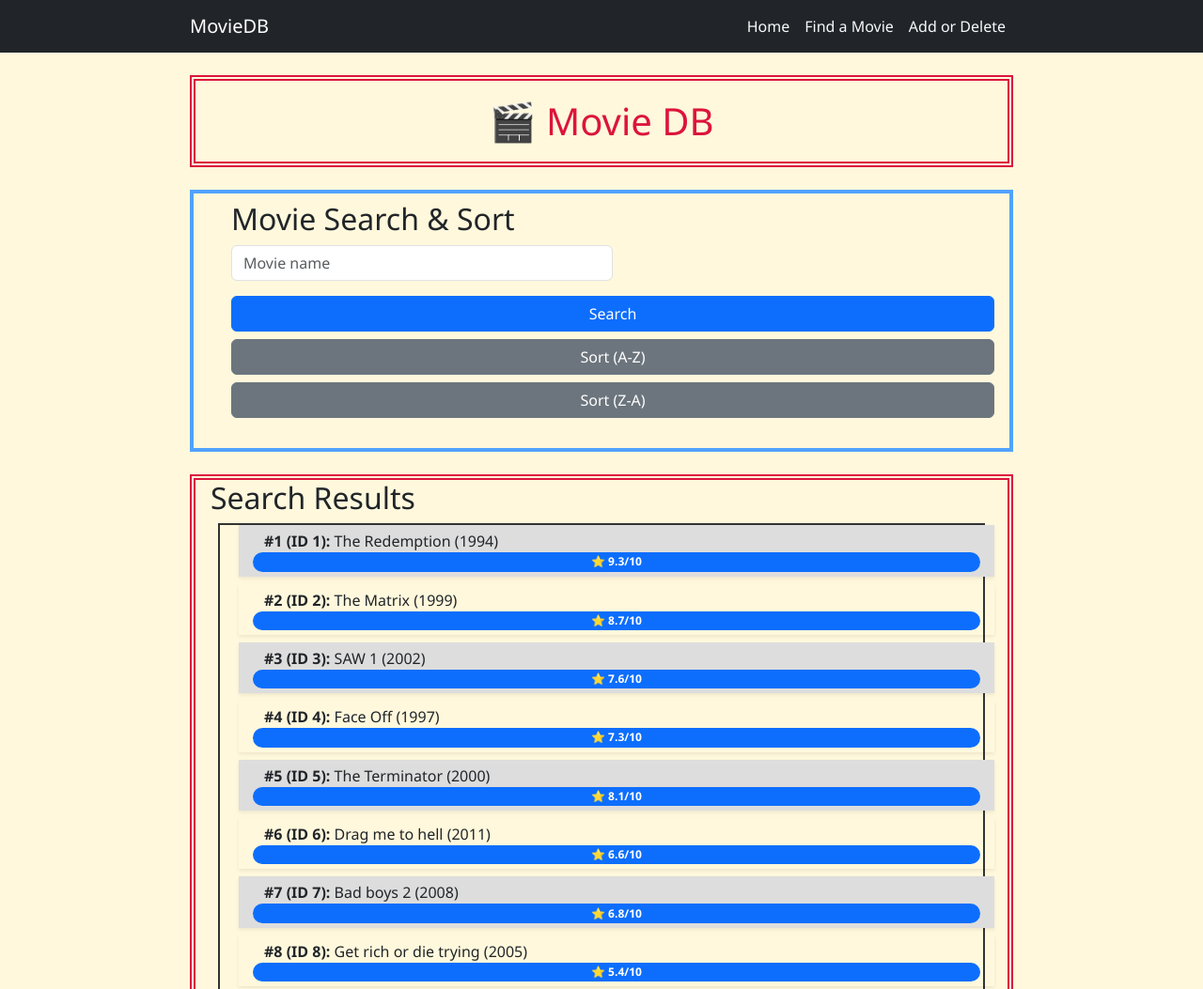
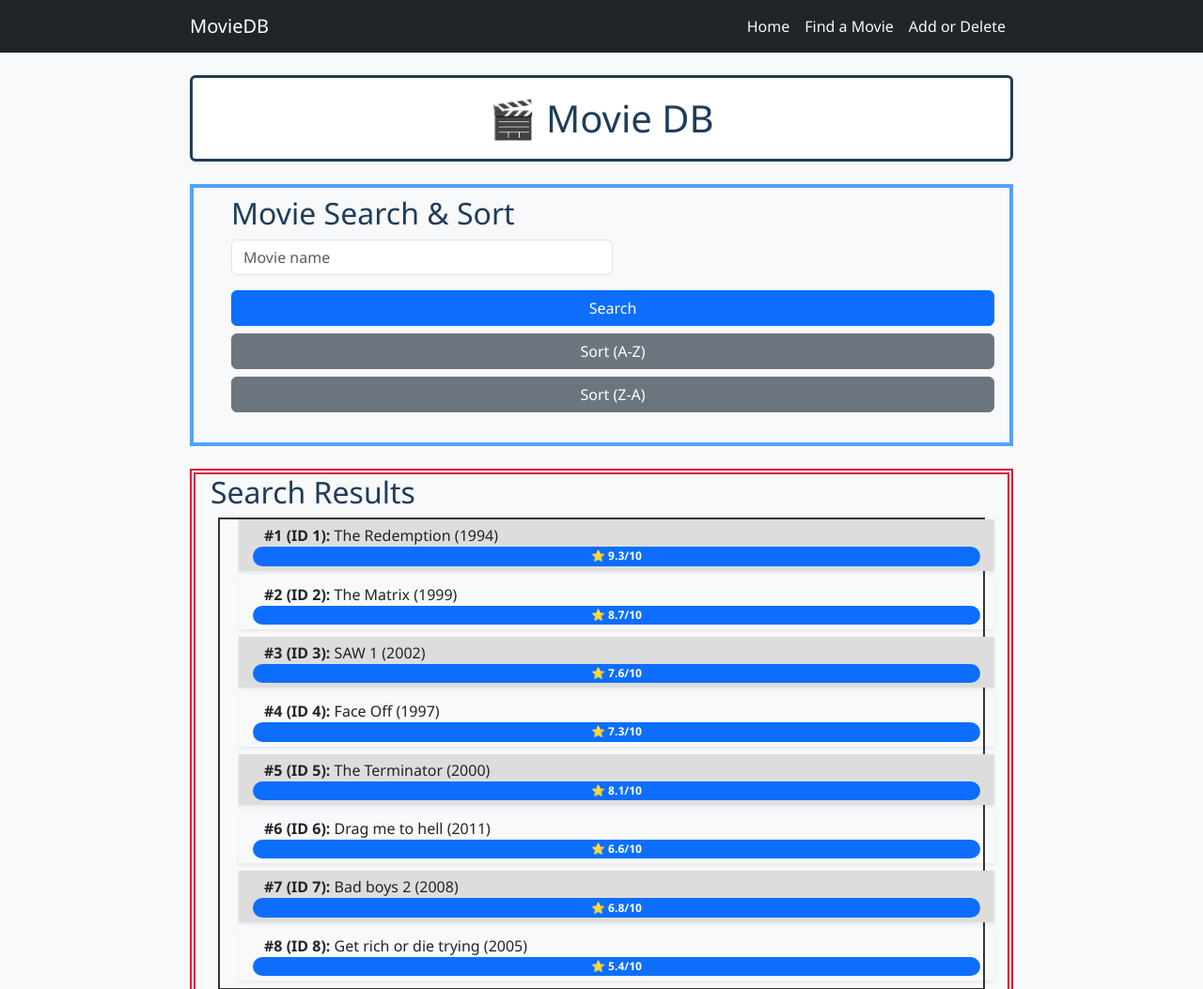
Before and after one commit to Jsgcode93/session-8, a website: page Search.html in a window 1280 px wide. Shown: the top 1053 px of the page at 94% size. Drawn offline with nearby package versions, Linux system fonts and the light colour scheme.

Commit message:
styles for body and heading elements, update colors and layout for improved readability

```diff
--- a/css/style.css
+++ b/css/style.css
@@ -5,36 +5,36 @@
   box-sizing: border-box;
 }
 
-/* Body Style */
+/* Body Style - Clean light background with high-contrast dark text */
 body {
   font-family: 'Segoe UI', Tahoma, Geneva, Verdana, sans-serif;
-  background-color: cornsilk;
+  background-color: #f8f9fa;
+  color: #212529;
 }
 
-/* Heading Styles */
+/* Heading Styles - Deep slate blue for strong, professional contrast */
 h1 {
   margin-top: 1rem;
   margin-bottom: 1rem;
-  color: crimson;
+  color: #1e3d59;
+  background-color: #ffffff;
   padding: 1.2rem 0;
   text-align: center;
-  border: 6px crimson double;
+  border: 3px solid #1e3d59;
+  border-radius: 6px;
   font-size: 2.5rem;
+  box-shadow: 0 2px 4px rgba(0, 0, 0, 0.05);
 }
 
 h2 {
   margin-bottom: 0.5rem;
+  color: #1e3d59;
 }
 
 /* Utility Styles */
-.container{
+.container {
   max-width: 900px;
   margin: 0 auto;
-}
-
-.mb-3 {
-  margin-bottom: 1rem;
-  /*  16px based on the body tag, font-size*/
 }
 
 .ml-3 {
```
